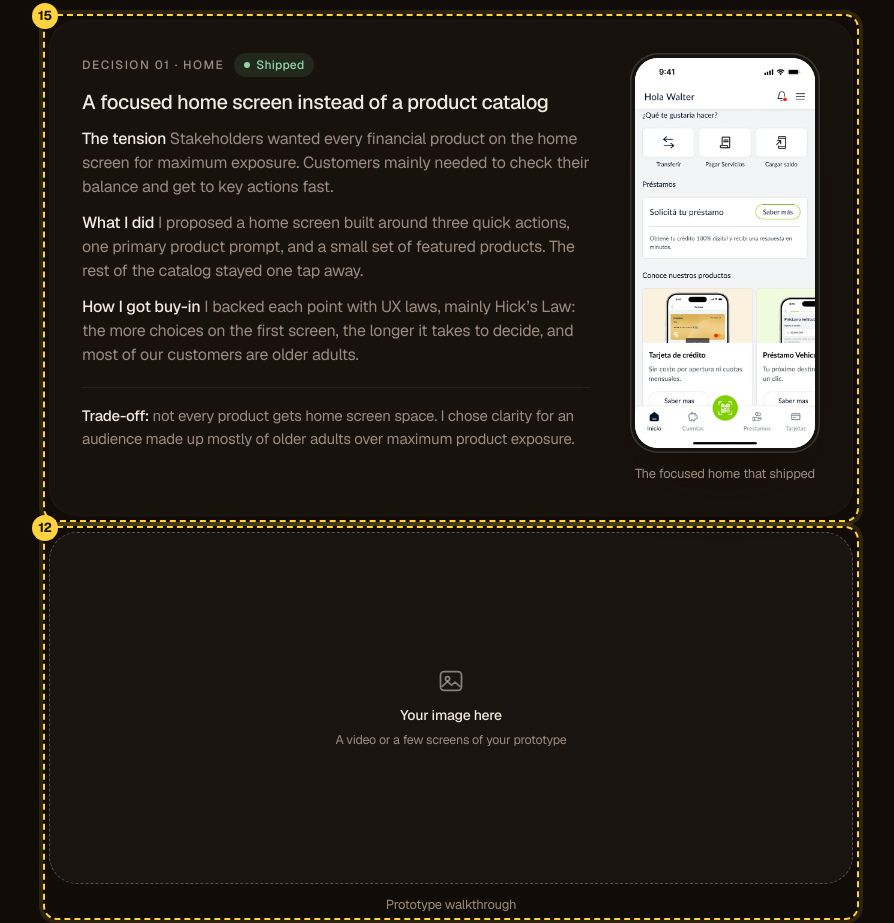
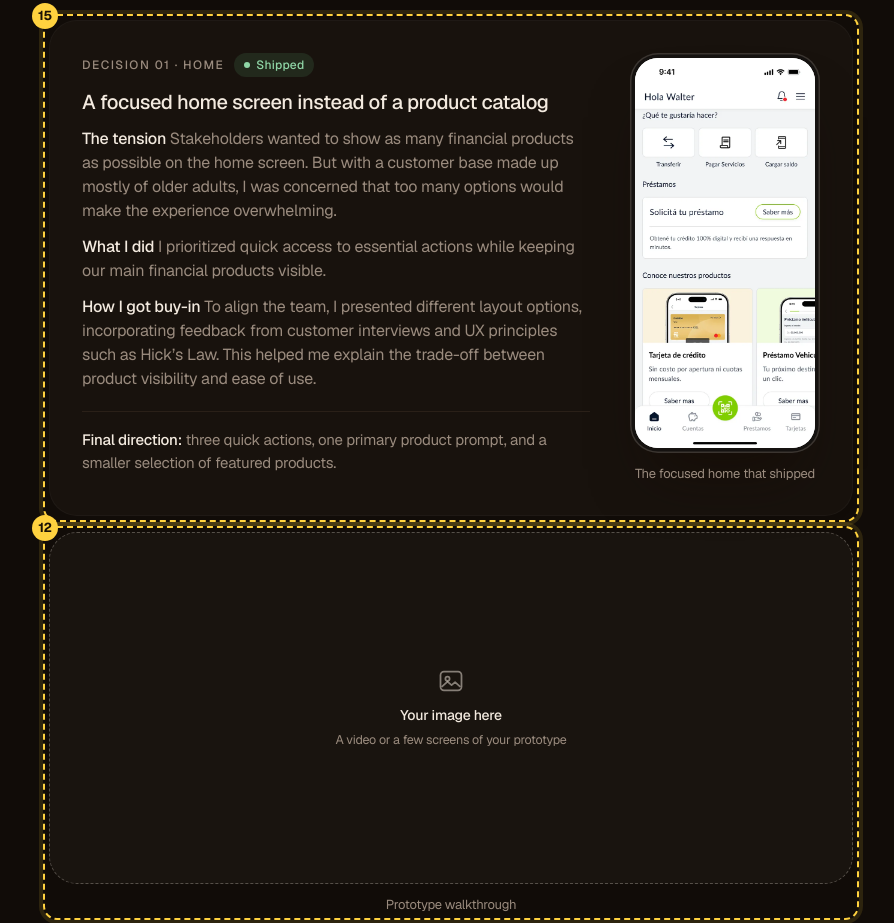
Before and after one commit to luis99leiva/luis-leiva-portfolio, a plain HTML site: page test-2/tufinanciera.html in a window 1280 px wide. Shown: the part 7114-8037 px from the top of the page, without its empty margins (323-1217 px from the left). Drawn offline with nearby package versions, Linux system fonts and the light colour scheme; a web font is replaced by a local one.

Commit message:
Update test-2 preview (build 8009be1)
Co-Authored-By: Claude Opus 5.5 <noreply@anthropic.com>

```diff
--- a/test-2/tufinanciera.html
+++ b/test-2/tufinanciera.html
@@ -176,10 +176,10 @@
           <figure class="decision-shot"><div class="phone"><img src="assets/img/tf-screen-home.webp" alt="The focused home: three quick actions, one loan prompt and the star products" loading="lazy"></div><figcaption>The focused home that shipped</figcaption></figure>
           <div class="dec-head"><span class="label">Decision 01 &middot; Home</span><span class="status">Shipped</span></div>
           <p class="t-title">A focused home screen instead of a product catalog</p>
-          <p class="t-body"><b>The tension</b> Stakeholders wanted every financial product on the home screen for maximum exposure. Customers mainly needed to check their balance and get to key actions fast.</p>
-          <p class="t-body"><b>What I did</b> I proposed a home screen built around three quick actions, one primary product prompt, and a small set of featured products. The rest of the catalog stayed one tap away.</p>
-          <p class="t-body"><b>How I got buy-in</b> I backed each point with UX laws, mainly Hick&rsquo;s Law: the more choices on the first screen, the longer it takes to decide, and most of our customers are older adults.</p>
-          <p class="trade"><b>Trade-off:</b> not every product gets home screen space. I chose clarity for an audience made up mostly of older adults over maximum product exposure.</p>
+          <p class="t-body"><b>The tension</b> Stakeholders wanted to show as many financial products as possible on the home screen. But with a customer base made up mostly of older adults, I was concerned that too many options would make the experience overwhelming.</p>
+          <p class="t-body"><b>What I did</b> I prioritized quick access to essential actions while keeping our main financial products visible.</p>
+          <p class="t-body"><b>How I got buy-in</b> To align the team, I presented different layout options, incorporating feedback from customer interviews and UX principles such as Hick&rsquo;s Law. This helped me explain the trade-off between product visibility and ease of use.</p>
+          <p class="trade"><b>Final direction:</b> three quick actions, one primary product prompt, and a smaller selection of featured products.</p>
         </div>
       </div>
       <figure class="slot wide reveal" data-change="12"><div class="slot-box"><svg viewBox="0 0 24 24" fill="none" aria-hidden="true"><rect x="3" y="4" width="18" height="16" rx="3" stroke="currentColor" stroke-width="1.5"/><circle cx="9" cy="10" r="1.8" stroke="currentColor" stroke-width="1.5"/><path d="m4 17 5-4.5 3.5 3 3-2.5L20 17" stroke="currentColor" stroke-width="1.5" stroke-linejoin="round"/></svg><b>Your image here</b><span>A video or a few screens of your prototype</span></div><figcaption>Prototype walkthrough</figcaption></figure>
```
